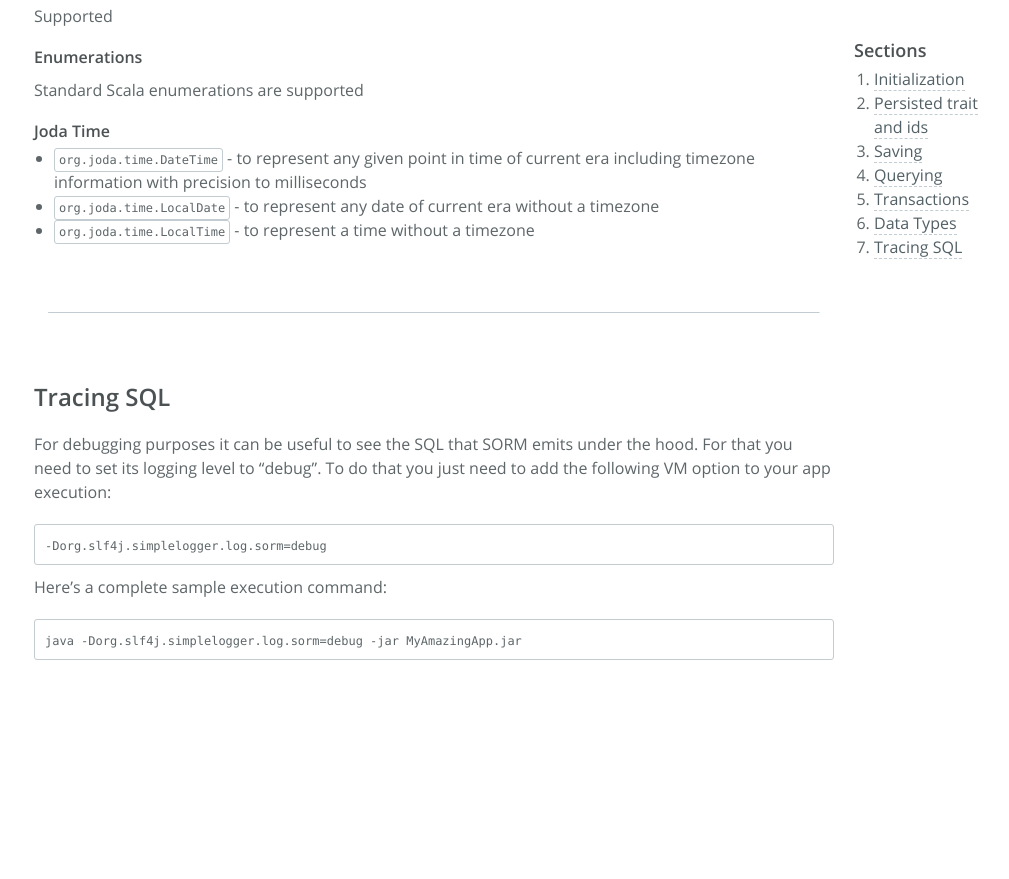
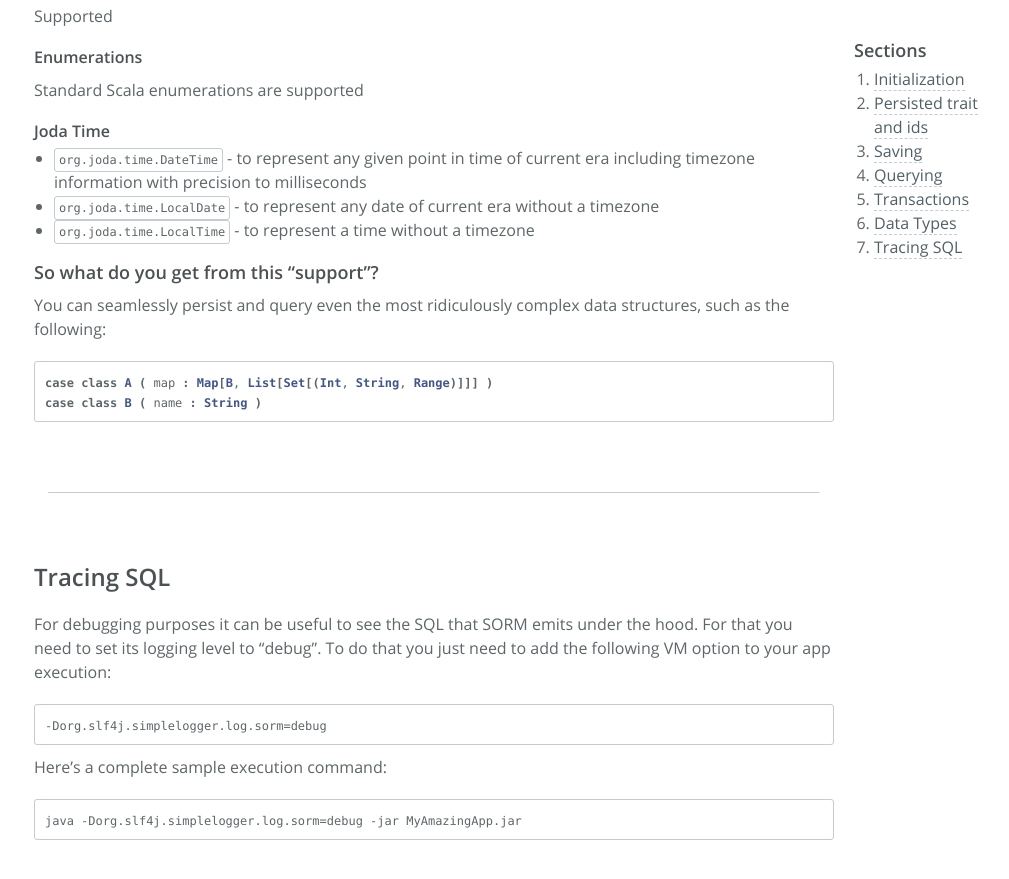
Before and after one commit to sorm/sorm.github.com, a Jekyll site: the page built from Documentation.md, in a window 1280 px wide and 900 px high, scrolled down 7004 px. Shown: the top 879 px of the window, without its empty margins (206-1215 px from the left). Built offline with Jekyll 4.4.1, drawn with Linux system fonts in a browser that asks for light colours; nearby versions of some CDN libraries; comment, search, counter and statistics services are not loaded.

Commit message:
extend data-types section

```diff
--- a/Documentation.md
+++ b/Documentation.md
@@ -305,8 +305,13 @@ Standard Scala enumerations are supported
 * `org.joda.time.LocalDate` - to represent any date of current era without a timezone
 * `org.joda.time.LocalTime` - to represent a time without a timezone
 
+### So what do you get from this "support"?
+You can seamlessly persist and query even the most ridiculously complex data structures, such as the following:
 
-
+{% highlight scala %}
+case class A ( map : Map[B, List[Set[(Int, String, Range)]]] )
+case class B ( name : String )
+{% endhighlight %}
 
 ---
 
```
